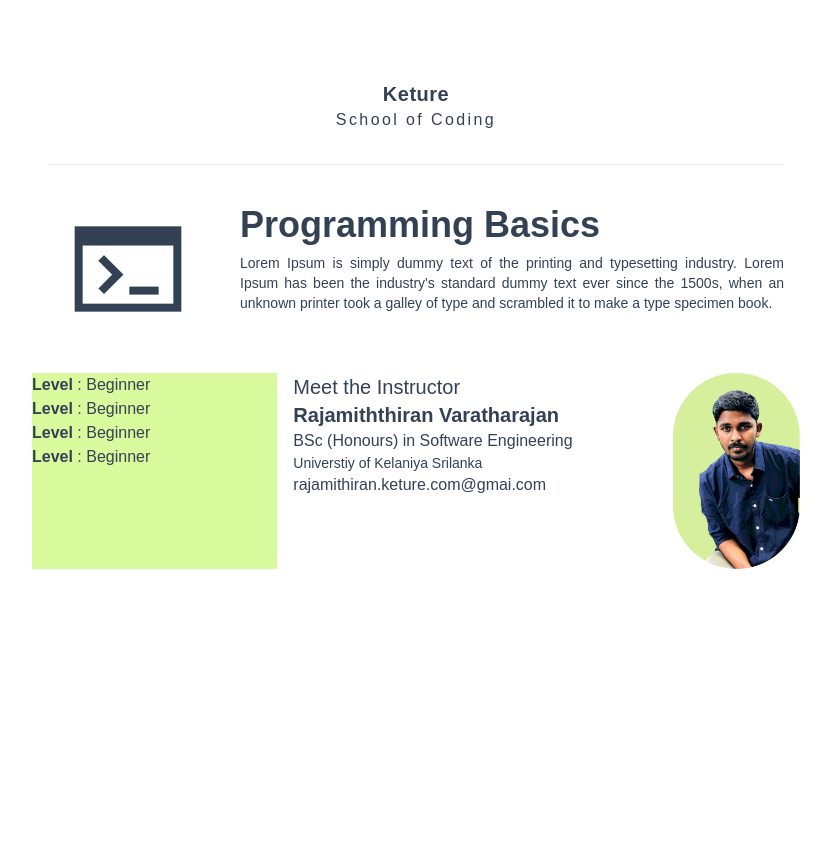
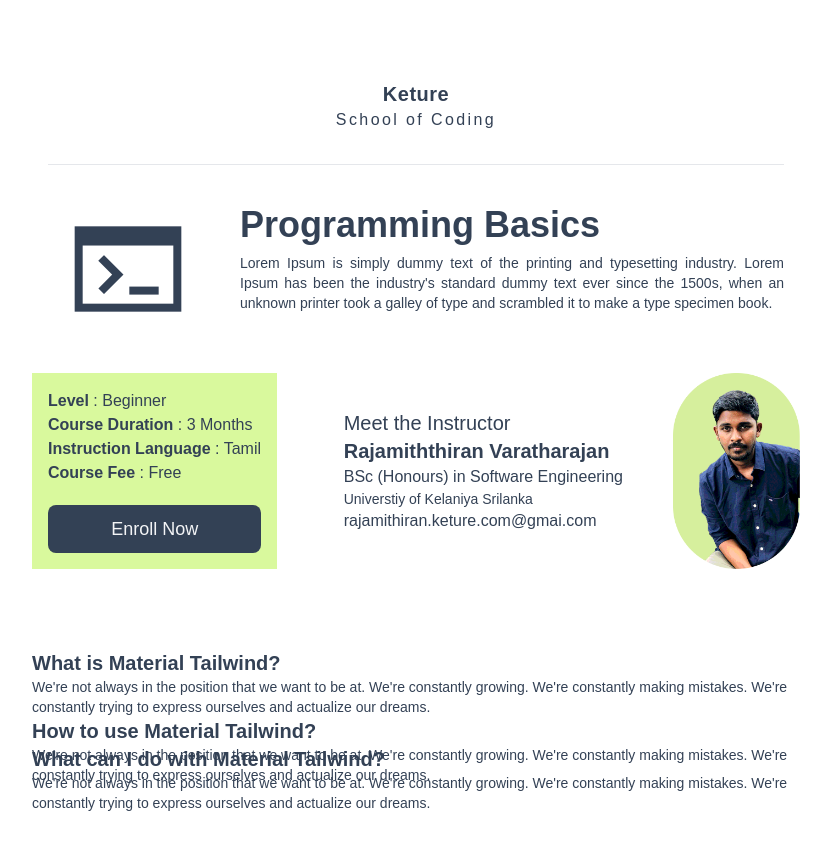
Before and after one commit to Keture/Keture-School-of-Coding, a React (Create React App) app: page / in a window 1280 px wide. Shown: the top 850 px of the page, without its empty margins (224-1055 px from the left). Before the commit the page ends 800 px from the top, so only its background shows below. Built offline with nearby package versions, Linux system fonts and the light colour scheme.

Commit message:
basic layout

```diff
--- a/package.json
+++ b/package.json
@@ -3,6 +3,7 @@
   "version": "0.1.0",
   "private": true,
   "dependencies": {
+    "@material-tailwind/react": "^2.1.4",
     "@testing-library/jest-dom": "^5.17.0",
     "@testing-library/react": "^13.4.0",
     "@testing-library/user-event": "^13.5.0",
--- a/src/App.js
+++ b/src/App.js
@@ -1,5 +1,14 @@
 import mith from "./assets/images/mith.png";
+import React from "react";
+import {
+  Accordion,
+  AccordionHeader,
+  AccordionBody,
+} from "@material-tailwind/react";
 function App() {
+  const [open, setOpen] = React.useState(1);
+
+  const handleOpen = (value) => setOpen(open === value ? 0 : value);
   return (
     <>
       <div className="container max-w-3xl mx-auto mt-20 text-slate-700">
@@ -23,22 +32,24 @@ function App() {
           </div>
         </div>
         <div className="md:grid grid-cols-3 mt-10 gap-4">
-          <div className="bg-lime-200">
+          <div className="bg-lime-200 p-4 m-4 md:m-0">
             <div>
               <span className=" font-semibold">Level</span> : Beginner
             </div>
             <div>
-              <span className=" font-semibold">Level</span> : Beginner
+              <span className=" font-semibold">Course Duration</span> : 3 Months
             </div>
             <div>
-              <span className=" font-semibold">Level</span> : Beginner
+              <span className=" font-semibold">Instruction Language</span> : Tamil
             </div>
             <div>
-              <span className=" font-semibold">Level</span> : Beginner
+              <span className=" font-semibold">Course Fee</span> : Free
             </div>
+            <button class="w-full h-12 px-6 mt-5 text-gray-100 font-medium text-lg transition-colors duration-150 bg-slate-700 rounded-lg focus:shadow-outline hover:bg-slate-800">Enroll Now</button>
           </div>
-          <div className="col-span-2 md:grid grid-cols-4">
-            <div className="col-span-3">
+          <div className="col-span-2 grid grid-cols-4">
+            <div className="col-span-3 flex justify-center items-center">
+              <div>
                 <div className="text-xl">Meet the Instructor</div>
                 <div className="text-xl font-black">
                   Rajamiththiran Varatharajan
@@ -49,14 +60,43 @@ function App() {
                 <div className="text-sm">Universtiy of Kelaniya Srilanka</div>
                 <div className="text-md">rajamithiran.keture.com@gmai.com</div>
               </div>
+            </div>
             <div>
-              <img
-                className="block w-auto"
-                src={mith}
-                alt="Workflow"
-              />
+              <img className="block w-auto" src={mith} alt="Workflow" />
             </div>
           </div>
+        </div>
+        <div className="my-20">
+
+        <Accordion open={open === 1}>
+        <AccordionHeader onClick={() => handleOpen(1)}>What is Material Tailwind?</AccordionHeader>
+        <AccordionBody>
+          We&apos;re not always in the position that we want to be at. We&apos;re constantly
+          growing. We&apos;re constantly making mistakes. We&apos;re constantly trying to express
+          ourselves and actualize our dreams.
+        </AccordionBody>
+      </Accordion>
+      <Accordion open={open === 2}>
+        <AccordionHeader onClick={() => handleOpen(2)}>
+          How to use Material Tailwind?
+        </AccordionHeader>
+        <AccordionBody>
+          We&apos;re not always in the position that we want to be at. We&apos;re constantly
+          growing. We&apos;re constantly making mistakes. We&apos;re constantly trying to express
+          ourselves and actualize our dreams.
+        </AccordionBody>
+      </Accordion>
+      <Accordion open={open === 3}>
+        <AccordionHeader onClick={() => handleOpen(3)}>
+          What can I do with Material Tailwind?
+        </AccordionHeader>
+        <AccordionBody>
+          We&apos;re not always in the position that we want to be at. We&apos;re constantly
+          growing. We&apos;re constantly making mistakes. We&apos;re constantly trying to express
+          ourselves and actualize our dreams.
+        </AccordionBody>
+      </Accordion>
+
         </div>
       </div>
     </>
```
Also changed, not shown: 1 other file (tests, documents, lock files or other folders). Lines whose indentation alone changed are shown as unchanged.
